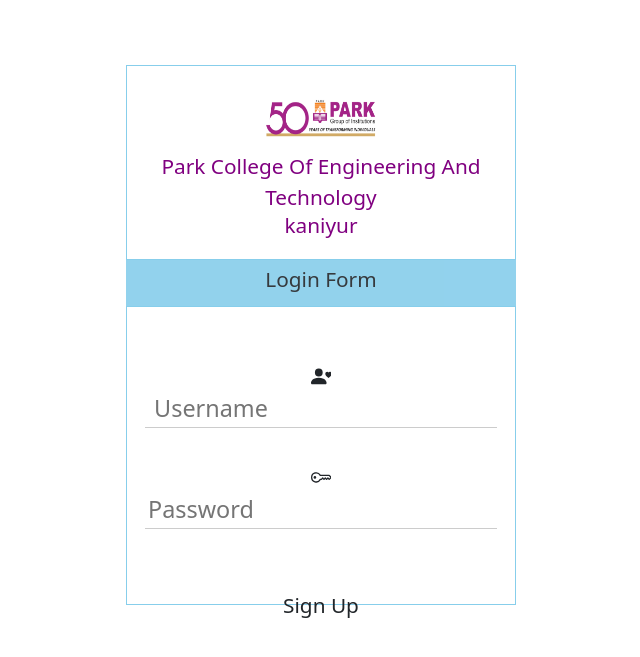
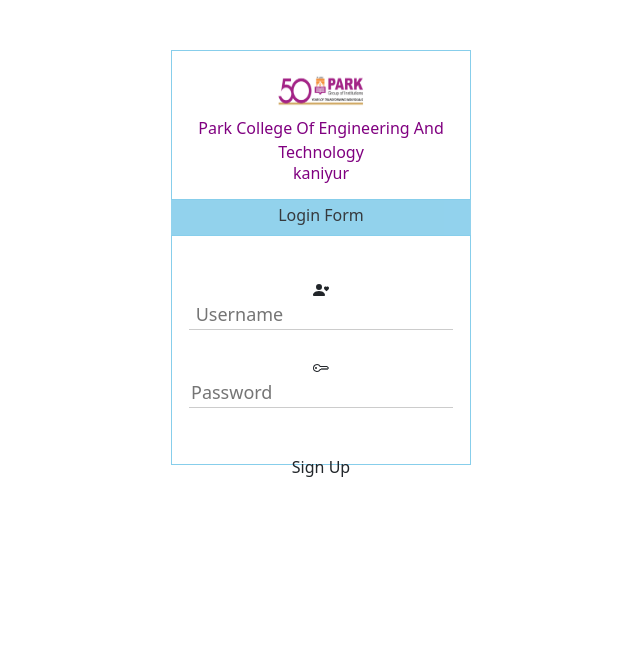
Before and after one commit to santhosh1217/park, a Django app: page / in a window 1280 px wide. Shown: the top 657 px of the page, without its empty margins (319-959 px from the left). Run offline with Django 4.2, Linux system fonts and the light colour scheme.

Commit message:
Update login.css

```diff
--- a/park/static/css/login.css
+++ b/park/static/css/login.css
@@ -2,7 +2,7 @@
 	/*background-image: url(https://images.shiksha.com/mediadata/images/1494567342phpSW2i1o.jpeg);
 	background-repeat: no-repeat;
 	background-size: cover;*/
-	zoom:130%;
+	zoom:100%;
 
 }
 .full{
```
